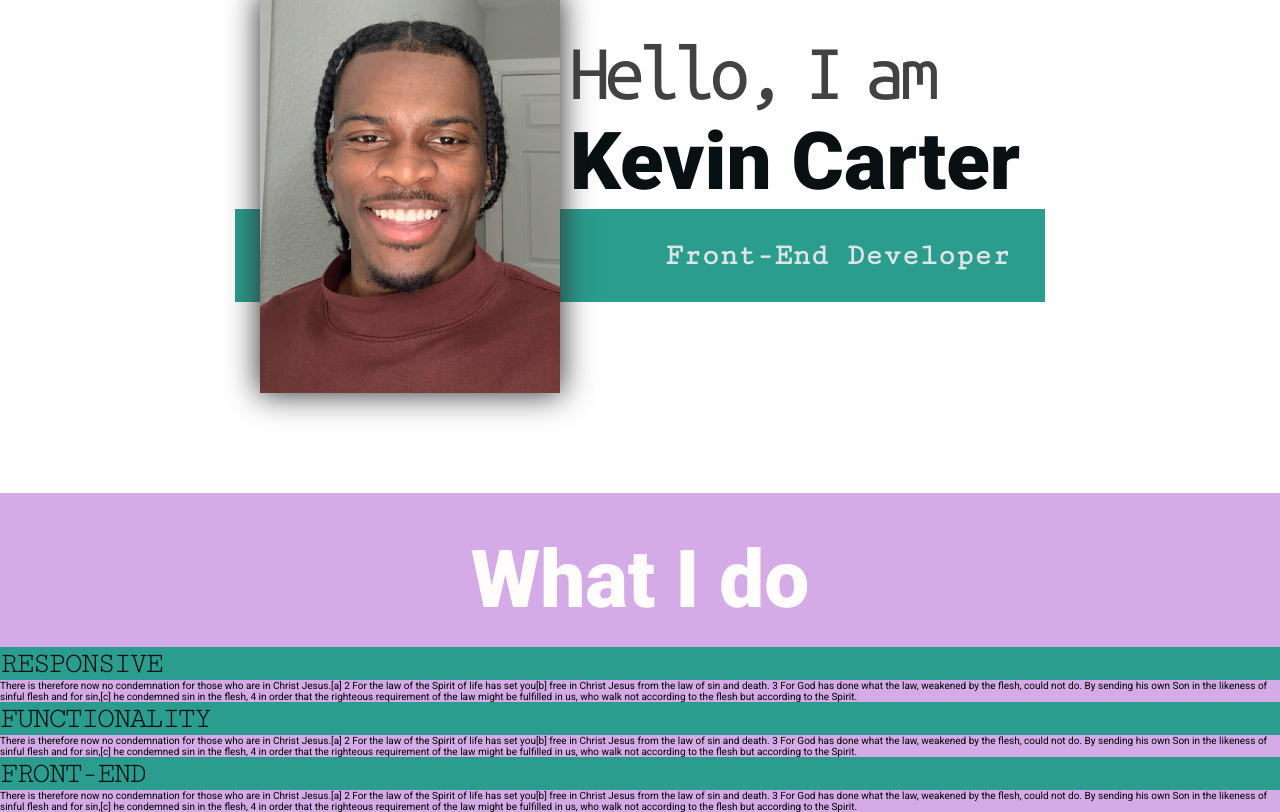
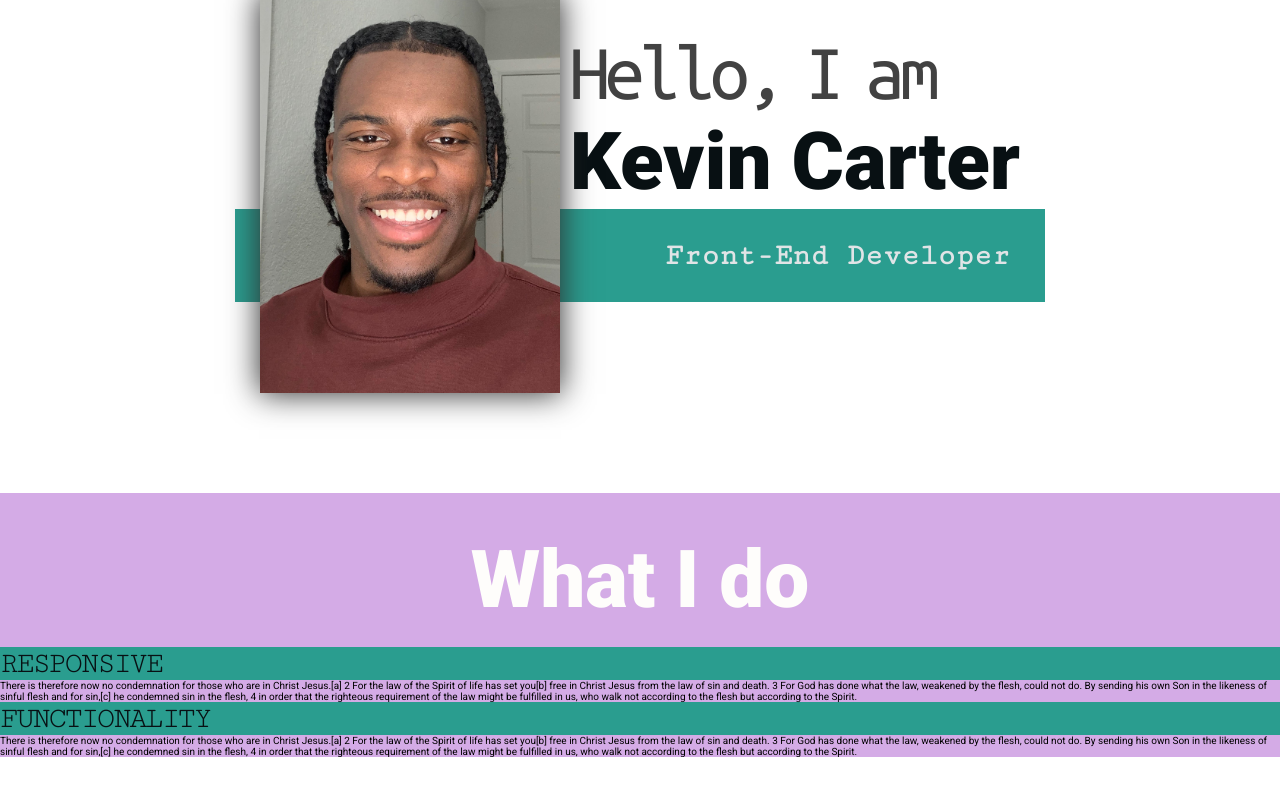
Before and after one commit to kvncrtr/portfolio, a React (Vite) app: page / in a window 1280 px wide. Shown: the part 177-989 px from the top of the page. After the commit the page ends 934 px from the top, so only its background shows below. Built offline with nearby package versions, Linux system fonts and the light colour scheme.

Commit message:
remove third skill

```diff
--- a/src/components/Skill.jsx
+++ b/src/components/Skill.jsx
@@ -23,13 +23,6 @@ export default function Skill() {
                </p>
             </div>
 
-            <div className={'skill--framework'}>
-               <h3 className={'section--subtitle skill--card-title'}>FRONT-END</h3>
-               <p className={'skill--description'}>
-                  There is therefore now no condemnation for those who are in Christ Jesus.[a] 2 For the law of the Spirit of life has set you[b] free in Christ Jesus from the law of sin and death. 3 For God has done what the law, weakened by the flesh, could not do. By sending his own Son in the likeness of sinful flesh and for sin,[c] he condemned sin in the flesh, 4 in order that the righteous requirement of the law might be fulfilled in us, who walk not according to the flesh but according to the Spirit.
-               </p>
-            </div>
-
          <img className={'skill--img img'} src={skillPicture} alt={'picture of vs code'} />
          <img className={'skill--img2 img'} src={skillPicture2} alt={'picture of vs code'} />
 
--- a/src/styles/app.css
+++ b/src/styles/app.css
@@ -308,6 +308,7 @@ nav a:hover {
    display: none;
    object-fit: contain;
 }
+
 .skill--header {
    position: relative;
    margin: 0;
```
